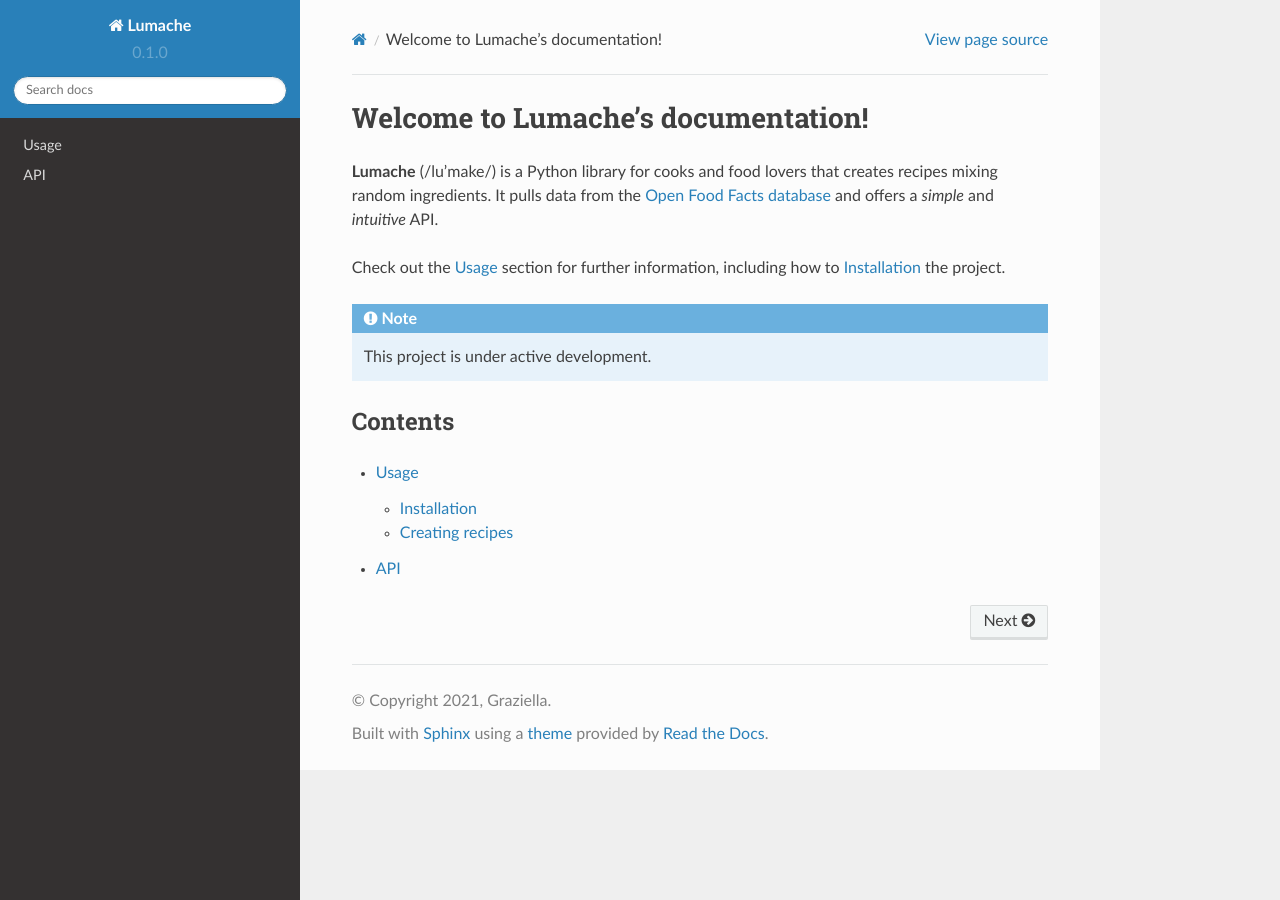
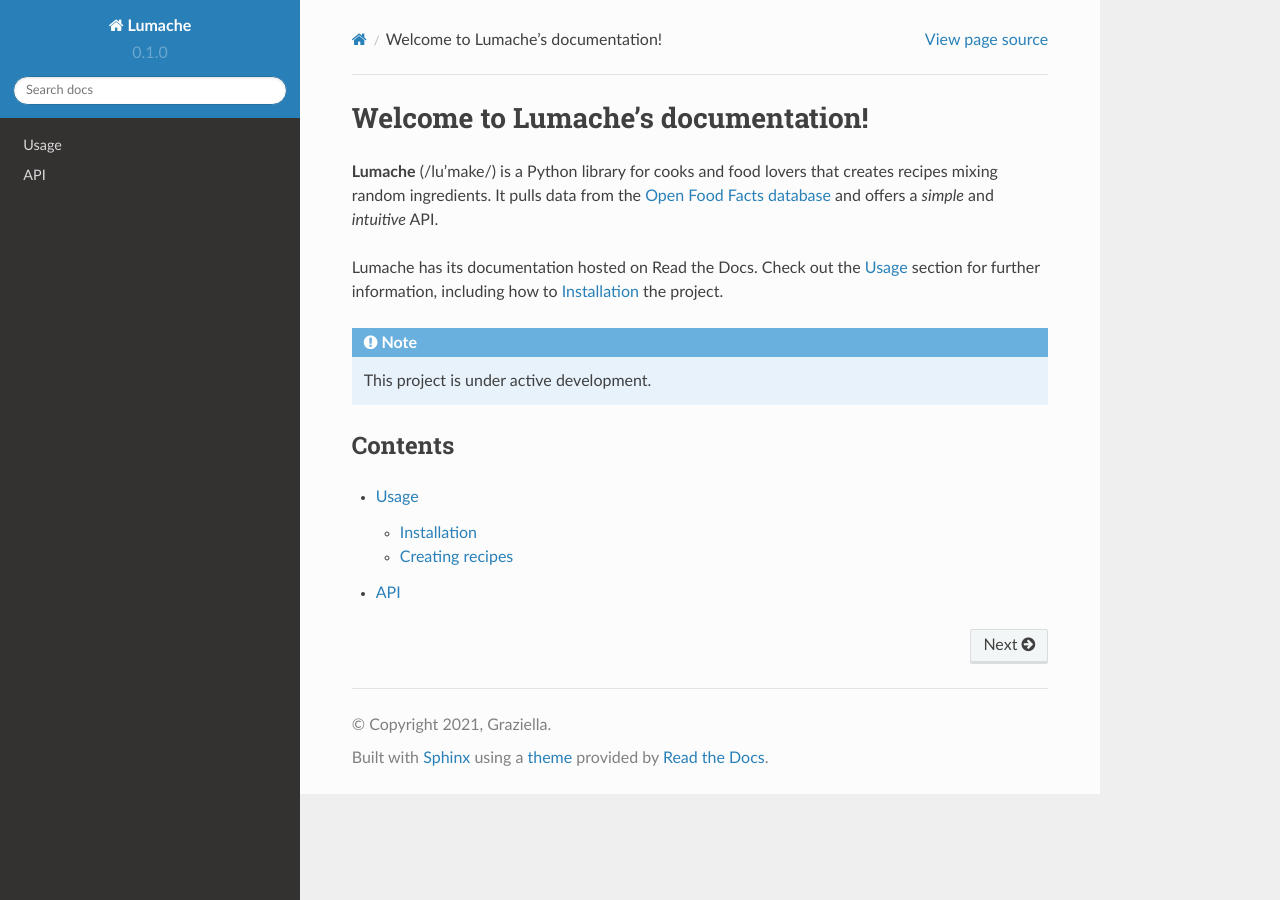
Before and after one commit to rcriii42/fluffy-waffle, a Sphinx documentation site: the page built from docs/source/index.rst, in a window 1280 px wide. Built offline with Sphinx 7.4.7 and the Read the Docs theme 2.0.0, drawn with Linux system fonts in a browser that asks for light colours.

Commit message:
Update to point at readthedocs

```diff
--- a/docs/source/index.rst
+++ b/docs/source/index.rst
@@ -6,7 +6,8 @@ that creates recipes mixing random ingredients.
 It pulls data from the `Open Food Facts database <https://world.openfoodfacts.org/>`_
 and offers a *simple* and *intuitive* API.
 
-Check out the :doc:`usage` section for further information, including
+
+Lumache has its documentation hosted on Read the Docs. Check out the :doc:`usage` section for further information, including
 how to :ref:`installation` the project.
 
 .. note::
```
